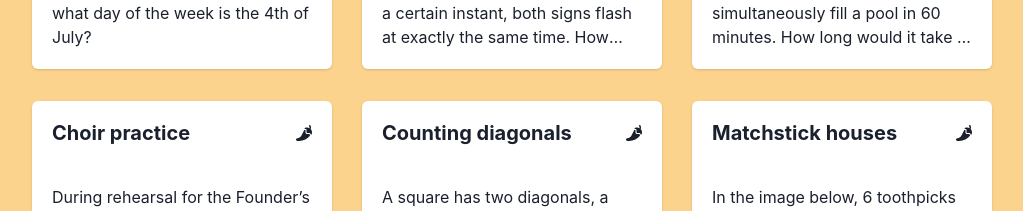
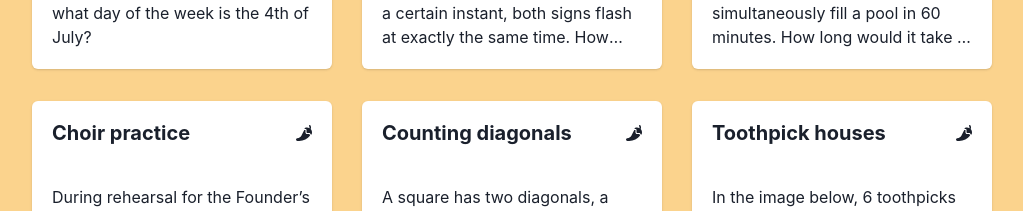
Before and after one commit to davebro1031/EnchantedMath, a React (Vite) app: page / in a window 1280 px wide. Shown: the part 1800-2011 px from the top of the page, without its empty margins (253-1276 px from the left). Built offline with nearby package versions, Linux system fonts and the light colour scheme.

Commit message:
change p31 title

```diff
--- a/src/problems/data.js
+++ b/src/problems/data.js
@@ -321,7 +321,7 @@ export const problems = [
     },
     {
         id: 31,
-        title: "Matchstick houses",
+        title: "Toothpick houses",
         text: "In the image below, 6 toothpicks are used to form Figure 1.  11 toothpicks are used to form Figure 2, and 16 toothpicks are used to form Figure 3.  How many toothpicks would be needed to form Figure 50?",
         hint: [
             "How many toothpicks does each ADDITIONAL house take?"
```
